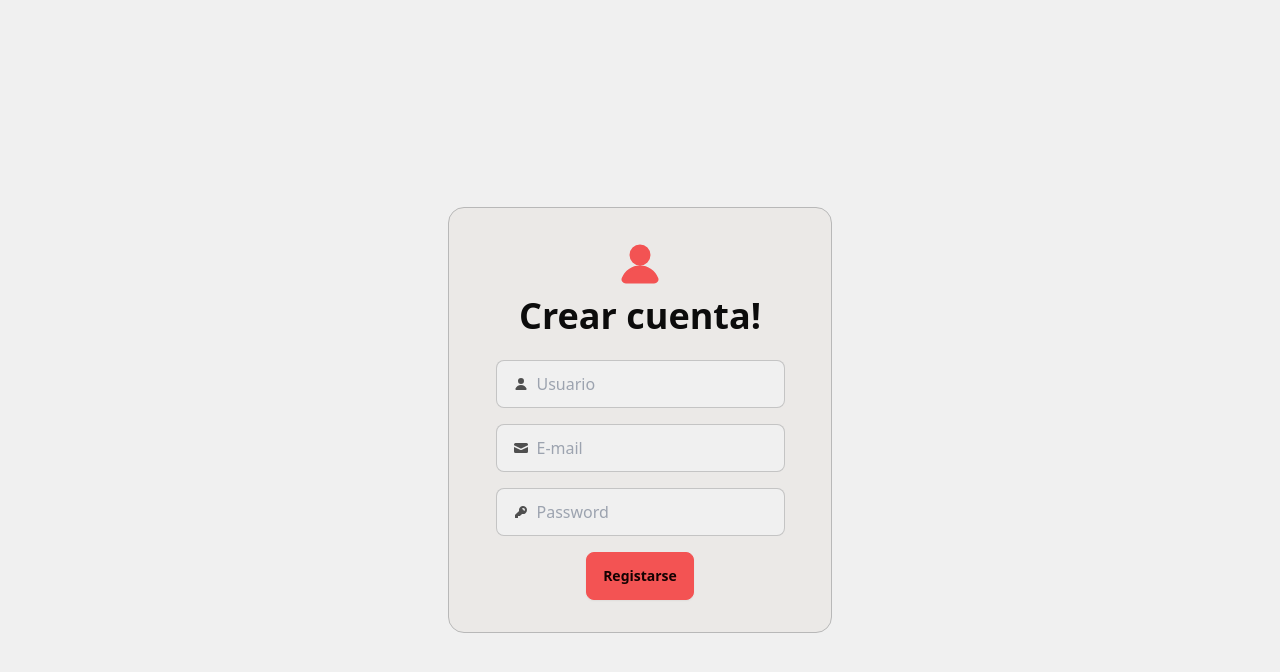
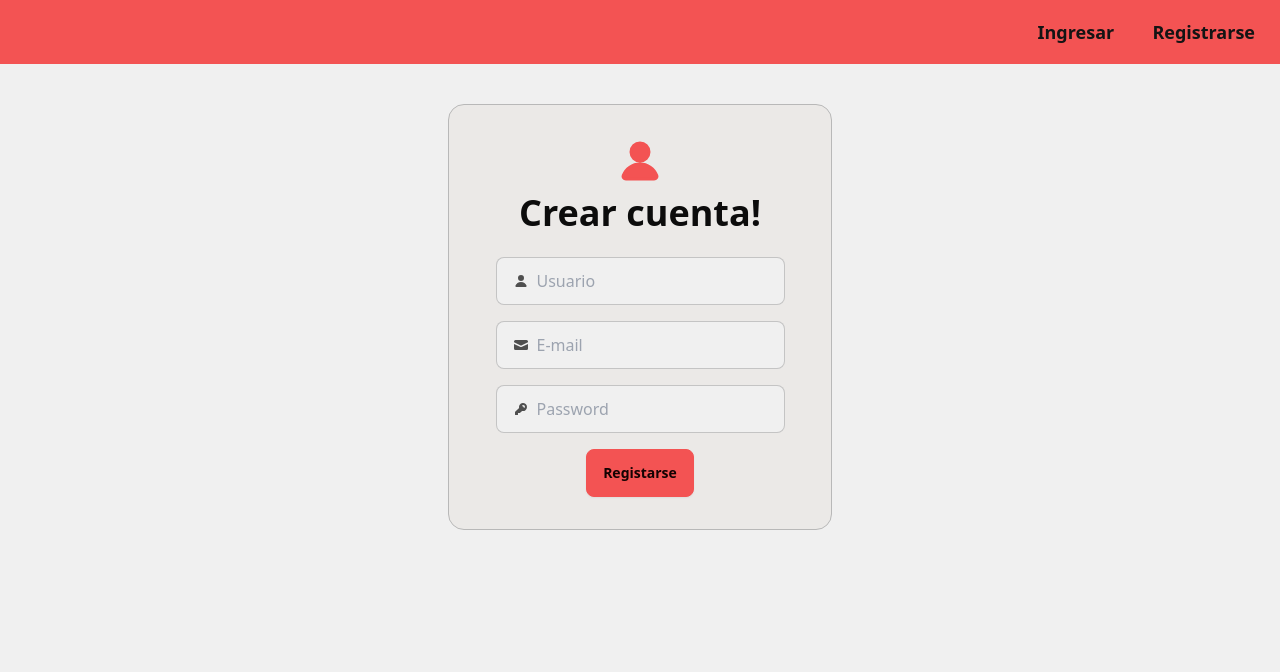
Before and after one commit to Erickype/DGC_gestion_indicadores, a SvelteKit app in the folder DGC_gestion_indicadores_frontend/: page /register in a window 1280 px wide. Shown: the top 672 px of the page. Built offline with nearby package versions, Linux system fonts and the light colour scheme; no server answers.

Commit message:
Navbar using store

```diff
--- a/DGC_gestion_indicadores_frontend/src/routes/+layout.svelte
+++ b/DGC_gestion_indicadores_frontend/src/routes/+layout.svelte
@@ -1,7 +1,30 @@
 <script lang="ts">
+	import { enhance } from '$app/forms';
+	import { page } from '$app/stores';
 	import '../app.css';
 </script>
 
-<div class="min-h-screen flex items-center justify-center">
+<div class="navbar bg-primary">
+	<div class="flex-1">
+		{#if $page.data.user}
+			<a href="/admin" class="btn btn-ghost text-lg">Admin</a>
+		{/if}
+	</div>
+	<div class="flex-none">
+		{#if !$page.data.user}
+			<div class="gap-2">
+				<a href="/login" class="btn btn-ghost text-lg">Ingresar</a>
+				<a href="/register" class="btn btn-ghost text-lg">Registrarse</a>
+			</div>
+		{/if}
+		{#if $page.data.user}
+			<form action="/logout" method="post" use:enhance>
+				<button class="btn btn-ghost" type="submit">Salir</button>
+			</form>
+		{/if}
+	</div>
+</div>
+
+<main>
 	<slot />
-</div>
+</main>
```
